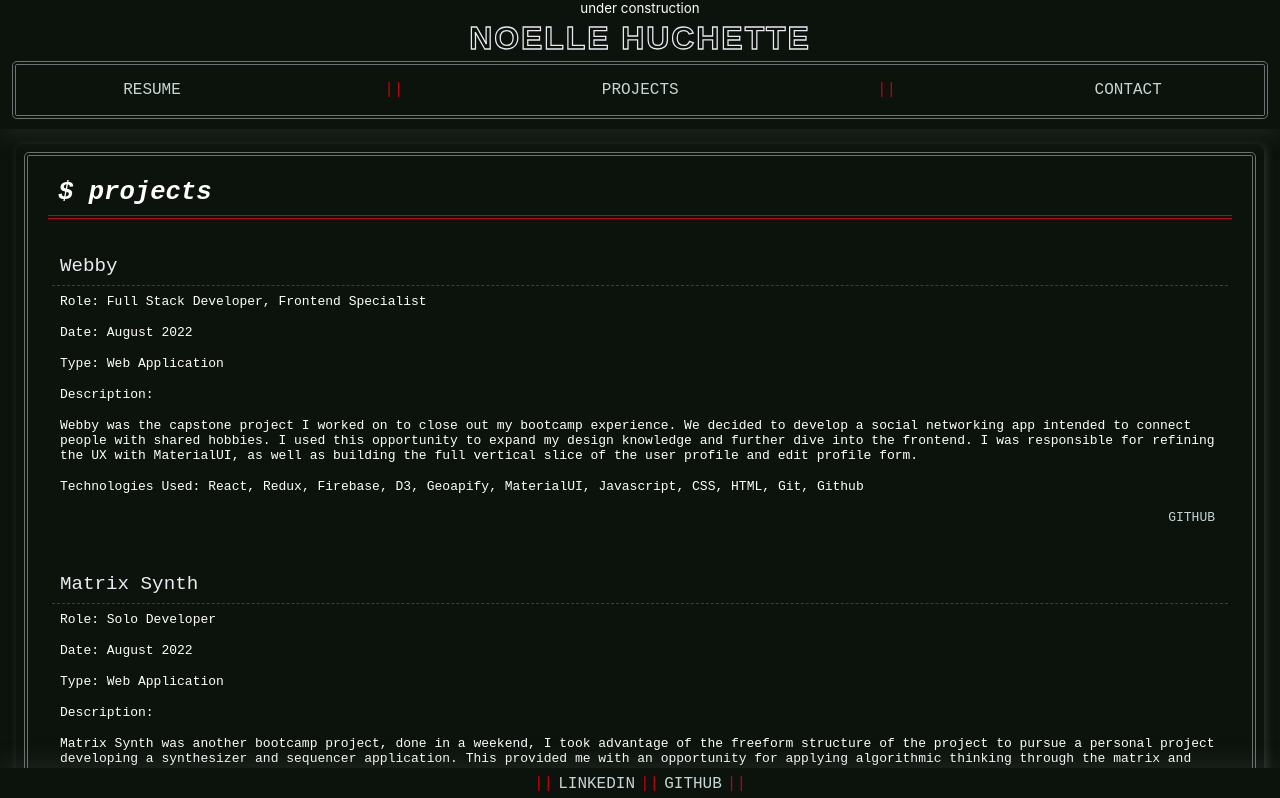
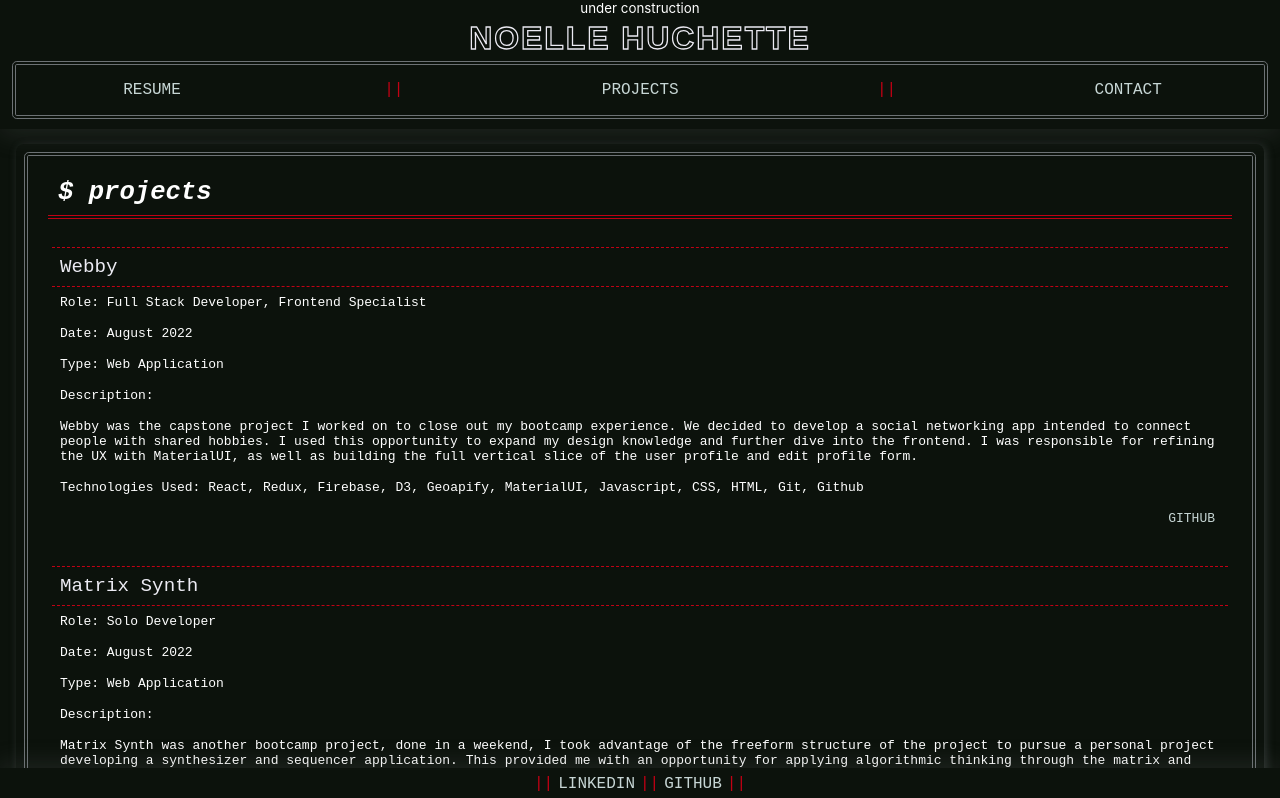
Before and after one commit to noellehuchette/portfolio, a React (Create React App) app: page /projects in a window 1280 px wide. Shown: the top 798 px of the page. Built offline with nearby package versions, Linux system fonts and the light colour scheme.

Commit message:
simple styling on contact/project pages

```diff
--- a/src/client/components/Projects/style.css
+++ b/src/client/components/Projects/style.css
@@ -38,6 +38,9 @@
   align-items: center;
   border-bottom: dashed 0.1rem
 #C20114;
+
+border-top: dashed 0.1rem
+#C20114;
 }
 
 .project-header a {
```
